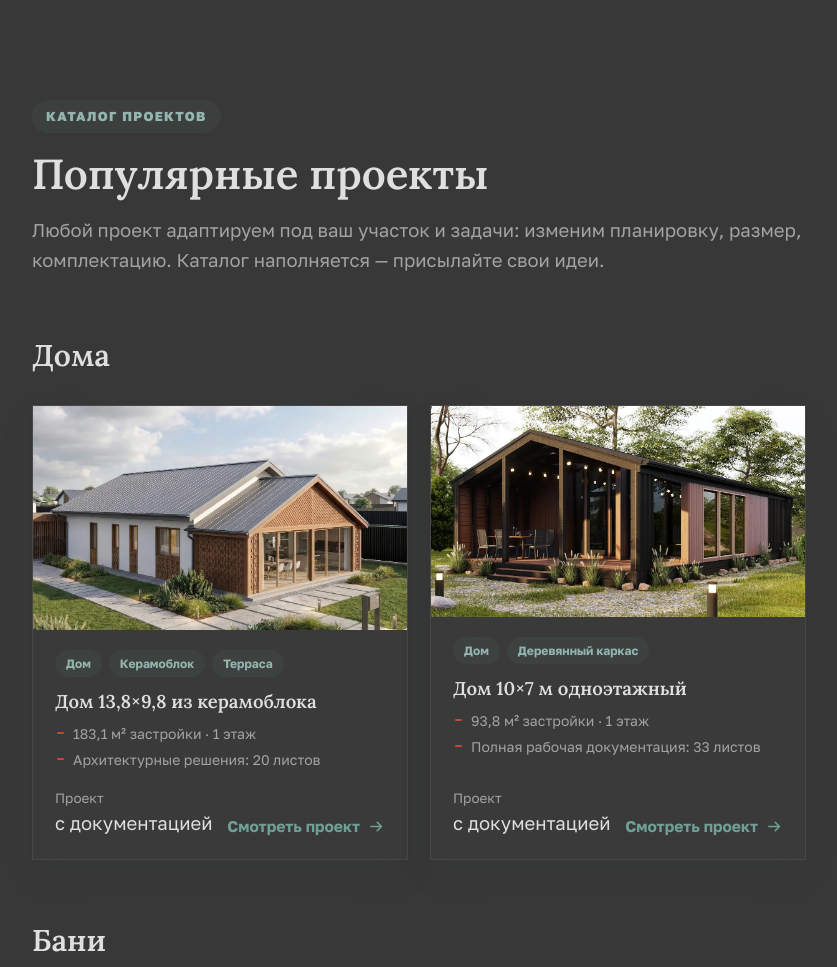
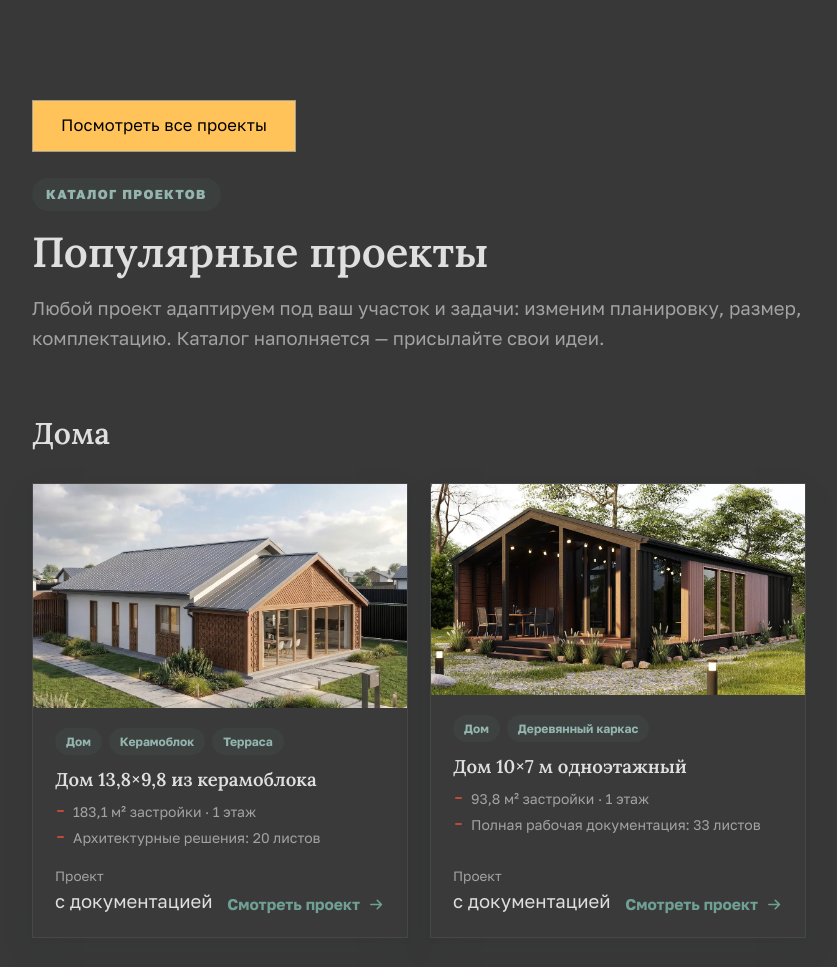
Before and after one commit to vlad-balan/teren-landing, a plain HTML site: page index.html in a window 1280 px wide. Shown: the part 1021-1988 px from the top of the page, without its empty margins (22-859 px from the left). Drawn offline with Linux system fonts and the light colour scheme.

Commit message:
Тёмная тема на страницах технологий; кнопка «Каталог всех готовых проектов» на главной; бейдж героя: новый текст и жёлтая точка

```diff
--- a/assets/css/style.css
+++ b/assets/css/style.css
@@ -223,7 +223,7 @@ section[id] { scroll-margin-top: calc(var(--header-h) + 20px); }
   background: rgba(255, 255, 255, .12); border: 1px solid rgba(255, 255, 255, .3);
   font-size: 13.5px; font-weight: 700; color: #E7ECE8;
 }
-.hero__eyebrow::before { content: ""; width: 8px; height: 8px; border-radius: 50%; background: var(--terra); }
+.hero__eyebrow::before { content: ""; width: 8px; height: 8px; border-radius: 50%; background: #ffc359; }
 /* неделимые фразы в заголовках */
 .nw { white-space: nowrap; }
 
@@ -391,6 +391,8 @@ section[id] { scroll-margin-top: calc(var(--header-h) + 20px); }
 /* группы каталога: дома, бани, беседки… */
 .cat-group { margin-bottom: clamp(36px, 5vw, 56px); }
 .cat-group:last-child { margin-bottom: 0; }
+.home-catalog-more { text-align: center; margin-top: clamp(24px, 3vw, 36px); }
+.home-catalog-more--top { margin: 0 0 26px; text-align: left; }
 .cat-group__title {
   font-family: var(--font-display); font-size: clamp(22px, 2.6vw, 30px);
   font-weight: 600; color: var(--heading); margin-bottom: clamp(18px, 2.5vw, 26px);
--- a/assets/js/main.js
+++ b/assets/js/main.js
@@ -58,6 +58,28 @@
       btn.hidden = true;
     });
   });
+
+  /* ---------- 2c. Главная: в каждой категории каталога не больше 9 карточек.
+     Лишние скрываются, вместо них — кнопка «Посмотреть все проекты» ---------- */
+  var homeCatalog = document.getElementById('home-catalog');
+  if (homeCatalog) {
+    var HOME_MAX = 9;
+    var homeOverflow = false;
+    homeCatalog.querySelectorAll('.cat-group').forEach(function (group) {
+      group.querySelectorAll('.proj-card').forEach(function (card, i) {
+        if (i >= HOME_MAX) { card.hidden = true; homeOverflow = true; }
+      });
+    });
+    if (homeOverflow) {
+      homeCatalog.insertAdjacentHTML('afterend',
+        '<div class="home-catalog-more">' +
+        '<a class="btn btn--yellow" href="projects">Каталог всех готовых проектов</a>' +
+        '</div>');
+      /* дубль кнопки «Каталог проектов» ниже больше не нужен */
+      var dup = document.querySelector('.projects__more a[href="projects"]');
+      if (dup) dup.hidden = true;
+    }
+  }
 
   /* ---------- 3. Тень шапки при скролле ---------- */
   var header = document.getElementById('header');
--- a/index.html
+++ b/index.html
@@ -326,7 +326,7 @@
 <section class="hero" id="hero">
   <div class="container hero__inner">
     <div class="hero__content">
-      <p class="hero__eyebrow reveal">Строительная компания · с 2014 года</p>
+      <p class="hero__eyebrow reveal">Строим дома и бани с 2014 года</p>
       <h1 class="hero__title reveal">Дома, бани и&nbsp;беседки <em>под&nbsp;ключ</em> — <span class="nw">за&nbsp;30–90&nbsp;дней</span> и&nbsp;с&nbsp;фиксированной сметой</h1>
       <p class="hero__lead reveal">Производим полный цикл работ&nbsp;— от&nbsp;проектирования до&nbsp;реализации строения. Цена закрепляется в&nbsp;договоре и&nbsp;не&nbsp;вырастет в&nbsp;процессе. Гарантия&nbsp;— 5&nbsp;лет.</p>
       <ul class="hero__trust reveal">
@@ -382,6 +382,9 @@
 <section class="section section--sand projects" id="projects">
   <div class="container">
     <header class="section__head reveal">
+      <div class="home-catalog-more home-catalog-more--top">
+        <a class="btn btn--yellow" href="projects">Посмотреть все проекты</a>
+      </div>
       <p class="section__eyebrow">Каталог проектов</p>
       <h2 class="section__title">Популярные проекты</h2>
       <p class="section__lead">Любой проект адаптируем под ваш участок и задачи: изменим планировку, размер, комплектацию. Каталог наполняется — присылайте свои идеи.</p>
```
Also changed, not shown: brus.html (+1 -1 lines), gazoblok.html (+1 -1 lines), karkas.html (+1 -1 lines), keramoblok.html (+1 -1 lines), kombinirovannye-doma.html (+1 -1 lines).
